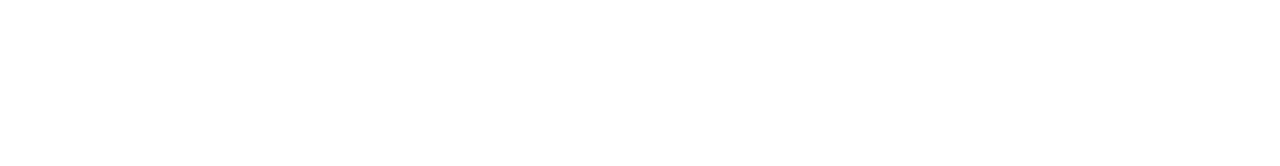
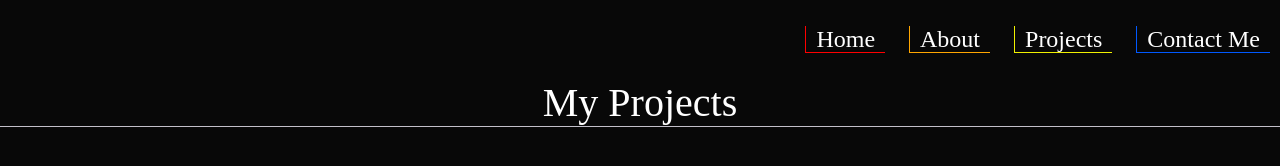
Before and after one commit to TheJonGarcia/TheJonGarcia, a plain HTML site: page Main/projects/projects-main/project.html in a window 1280 px wide. Drawn offline with Linux system fonts and the light colour scheme.

Commit message:
made minor changes

```diff
--- a/Main/projects/projects-main/project.css
+++ b/Main/projects/projects-main/project.css
@@ -0,0 +1,138 @@
+:root {
+    --red: #FF0000;
+    --orange: #FFA600;
+    --yellow: #F0F000;
+    --blue: #0059FF;
+    --cyan: #00F2FF;
+    --black: #080808;
+    --lgray:  #C2BFC9;
+}
+
+body {
+    box-sizing: border-box;
+    background-color: var(--black);
+    margin: 0;
+    width: 100%;
+    color: white;
+}
+
+/* header */
+
+header {
+    width: 100%;
+}
+
+header nav ul {
+    text-align: right;
+}
+
+nav ul li {
+    list-style-type: none;
+    display: inline-block;
+    margin: 10px;
+}
+
+nav a{
+    text-decoration: none;
+}
+
+.link {
+    font-size: 1.5rem;
+    padding-right: 10px;
+    padding-left: 10px;
+    color: white;
+}
+
+.main-title {
+    margin-bottom: 2%;
+    font-size: 40px;
+    text-align: center;
+}
+
+.title {
+    text-align: center;
+}
+
+/* Generic colors and shapes to reuse */
+
+.line {
+    width: 100%;
+    border-bottom: 1px solid var(--lgray);
+}
+
+.red {
+    color: var(--red)
+}
+
+.orange {
+    color: var(--orange)
+}
+
+.yellow {
+    color: var(--yellow)
+}
+
+.blue {
+    color: var(--blue)
+}
+
+.cyan {
+    color: var(--cyan)
+}
+
+.red-line {
+    border-bottom: 1px solid var(--red);
+    border-left: 1px solid var(--red);
+}
+
+.red-line:hover {
+    background-color: var(--red);
+    opacity: .5;
+}
+
+.orange-line {
+    border-bottom: 1px solid var(--orange);
+    border-left: 1px solid var(--orange);
+}
+
+.orange-line:hover {
+    background-color: var(--orange);
+    opacity: .5;
+}
+
+.yellow-line {
+    border-bottom: 1px solid var(--yellow);
+    border-left: 1px solid var(--yellow);
+}
+
+.yellow-line:hover {
+    background-color: var(--yellow);
+    opacity: .5;
+}
+
+.blue-line {
+    border-bottom: 1px solid var(--blue);
+    border-left: 1px solid var(--blue);
+}
+
+.blue-line:hover {
+    background-color: var(--blue);
+    opacity: .5;
+}
+
+.cyan-line {
+    border-bottom: 1px solid var(--cyan);
+    border-left: 1px solid var(--cyan);
+}
+
+.cyan-line:hover {
+    background-color: var(--cyan);
+    opacity: .5;
+}
+
+.large {
+    font-size: 100px;
+    animation-name: changer;
+    animation-duration: 10s;
+    animation-iteration-count: infinite;
+}
--- a/Main/projects/projects-main/project.html
+++ b/Main/projects/projects-main/project.html
@@ -0,0 +1,57 @@
+<!DOCTYPE html>
+
+<html>
+    <head>
+        <meta charset="utf-8">
+        <meta http-equiv="X-UA-Compatible" content="IE=edge">
+        <title>Color Changer</title>
+        <meta name="description" content="">
+        <meta name="viewport" content="width=device-width, initial-scale=1">
+        <link rel="stylesheet" href="./project.css">
+    </head>
+    <body>
+        <header>
+            <nav>
+                <ul>
+                    <li><a href="" class="link red-line">Home</a></li>
+                    <li><a href="" class="link orange-line">About</a></li>
+                    <li><a href="../projects-main/project.html" class="link yellow-line">Projects</a></li>
+                    <li><a href="" class="link blue-line">Contact Me</a></li>
+                </ul>
+            </nav>
+        </header>
+        <main>
+            <section class="main-title">
+                <a>My Projects</a>
+                <div class="line"></div>
+            </section>
+            <section class="project-tiles">
+                <div class="project-container">
+                    <div class="project-img">
+
+                    </div>
+                    <div class="project-btn">
+
+                    </div>
+                </div>
+                <div class="project-container">
+                    <div class="project-img">
+
+                    </div>
+                    <div class="project-btn">
+
+                    </div>
+                </div>
+                <div class="project-container">
+                    <div class="project-img">
+
+                    </div>
+                    <div class="project-btn">
+
+                    </div>
+                </div>
+            </section>
+        </main>
+        <script type="text/javascript" src="./project.js"></script>
+    </body>
+</html>
```
Also changed, not shown: Main/Home/index.html (+1 -1 lines), Main/projects/color-changer/color-changer.html (+1 -1 lines).
